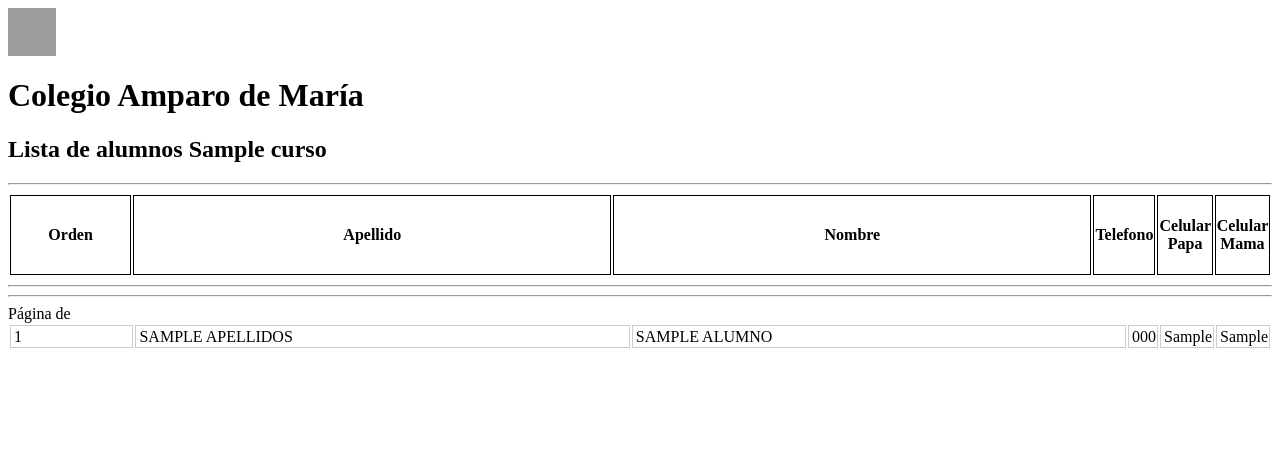
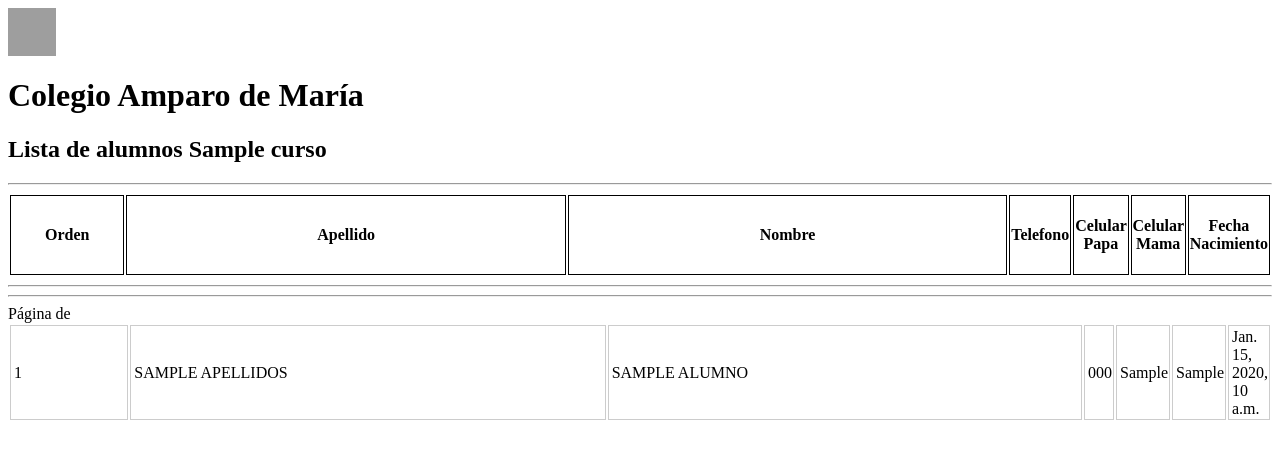
Before and after one commit to kaajavi/ninformes, a Django app: template escolar/templates/listados/listado_telefonos_alumnos.html in a window 1280 px wide. Shown: the top 459 px of the page. Run offline with Django 3.2, Linux system fonts and the light colour scheme; the template is opened without the code that fills it: most values are stand-ins (such as "Sample title", 1, 10 or a date in 2020); lists and menus that the app fills with data are empty; parts of the project's set-up code (start-up, migrations or seed data) failed here and were passed over; grey boxes are pictures that could not be loaded.

Commit message:
Add date to listado_telefonos_alumnos

```diff
--- a/escolar/templates/listados/listado_telefonos_alumnos.html
+++ b/escolar/templates/listados/listado_telefonos_alumnos.html
@@ -154,6 +154,7 @@
                         <th class ="">Telefono</th>
                         <th class ="">Celular Papa</th>
                         <th class ="">Celular Mama</th>
+                        <th class ="">Fecha Nacimiento</th>
 
                     </tr>
                 </thead>
@@ -183,6 +184,7 @@
                         <td class ="">{{matricula.alumno.telefonoHogar}}</td>
                         <td class ="">{{matricula.alumno.celularPapa}}</td>
                         <td class ="">{{matricula.alumno.celularMama}}</td>
+                        <td class ="">{{matricula.alumno.fechaDeNacimiento}}</td>
 
                     </tr>
                     {% endfor %}
```
